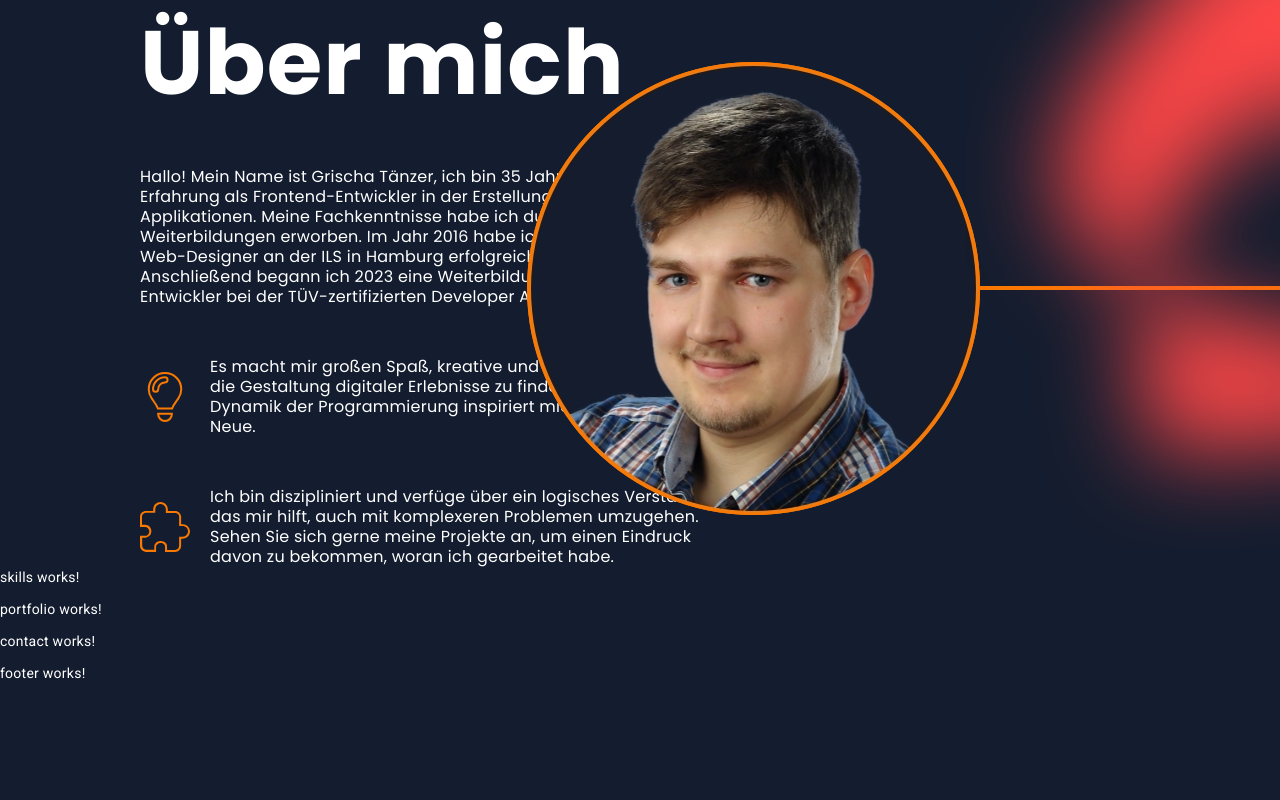
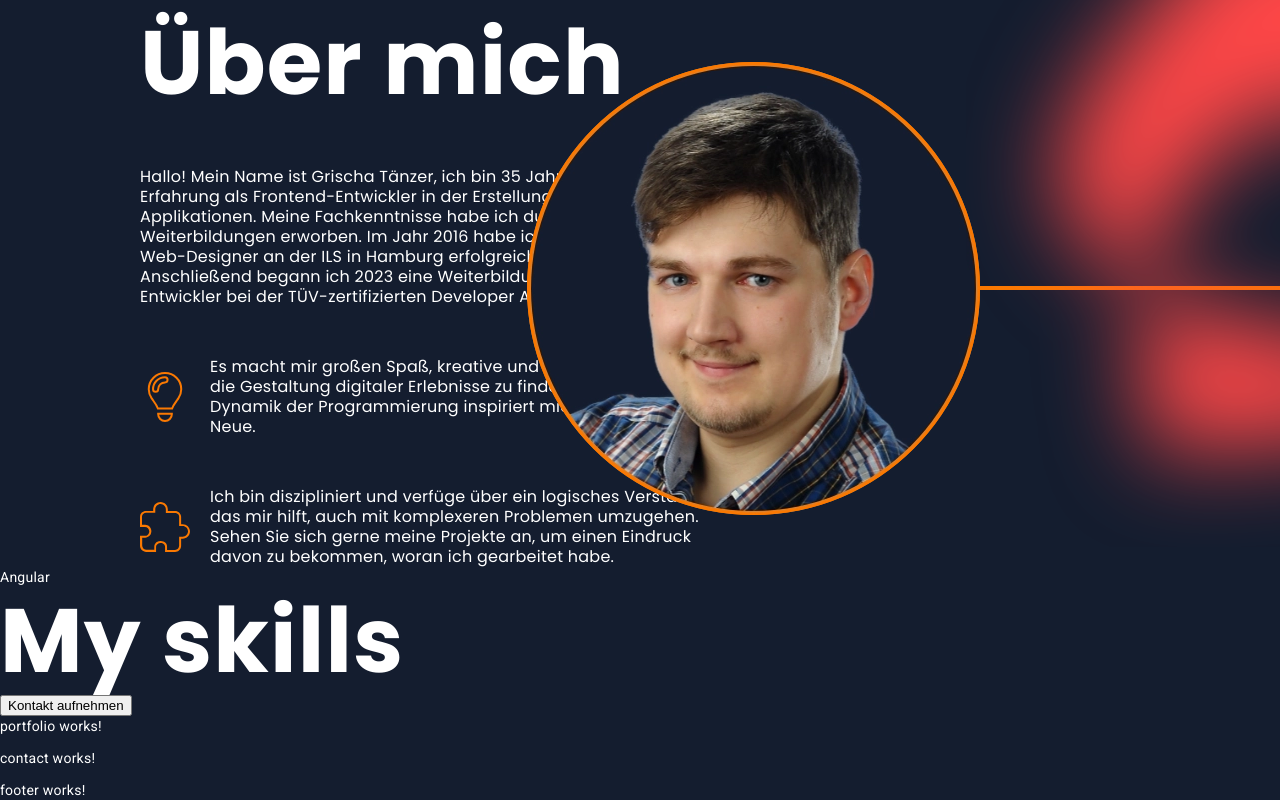
Before and after one commit to GrischaTDev/DA-Portfolio, an Angular app: page / in a window 1280 px wide. Shown: the part 915-1715 px from the top of the page. Before the commit the page ends 1598 px from the top, so only its background shows below. Built offline with nearby package versions, Linux system fonts and the light colour scheme.

Commit message:
Start my skills

```diff
--- a/src/app/skills/skills.component.html
+++ b/src/app/skills/skills.component.html
@@ -1 +1,13 @@
-<p>skills works!</p>
+<section>
+    <div>
+        <div>
+            <img src="" alt="">
+            <span>Angular</span>
+        </div>
+    </div>
+    <div>
+        <h2>My skills</h2>
+        <div class="skills-border"></div>
+        <button>Kontakt aufnehmen</button>
+    </div>
+</section>
--- a/src/app/skills/skills.component.scss
+++ b/src/app/skills/skills.component.scss
@@ -0,0 +1 @@
+@import '../../styles.scss';
```
